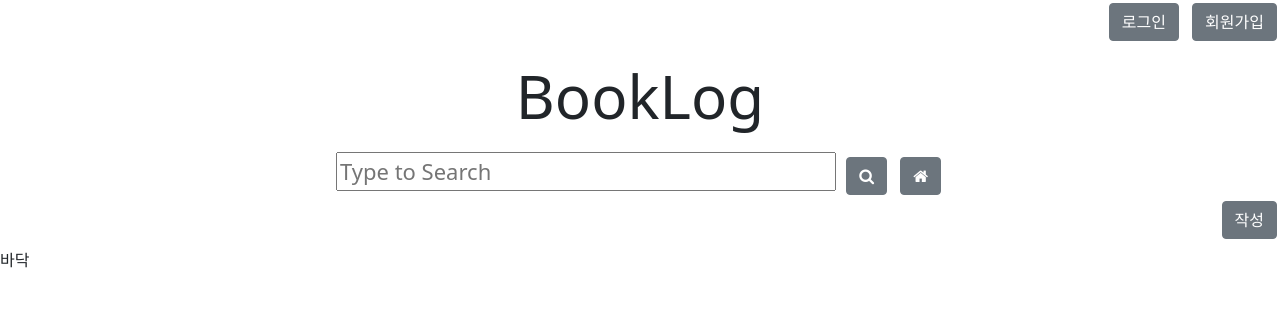
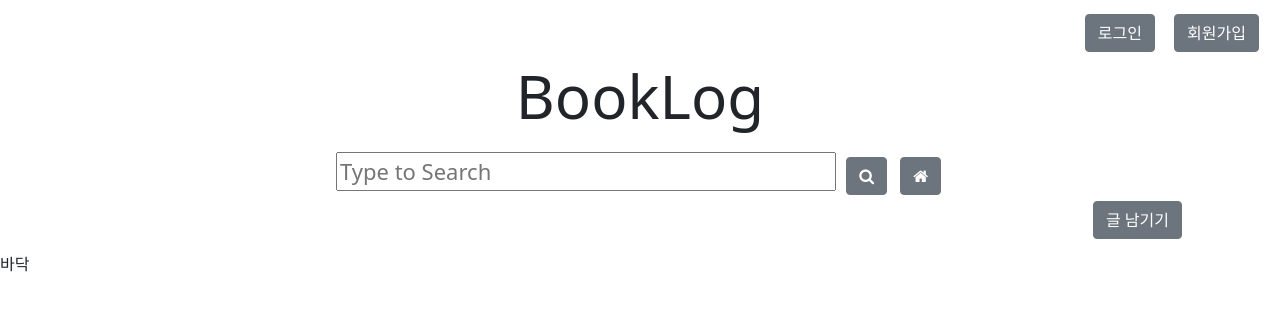
Before and after one commit to rmadbstjd/BookLog, a Flask app: page / in a window 1280 px wide. Shown: the top 311 px of the page. Run offline with Flask 2, Linux system fonts and the light colour scheme; data that the repository does not hold is empty.

Commit message:
css 수정본

```diff
--- a/templates/index.html
+++ b/templates/index.html
@@ -24,6 +24,11 @@
   <style>
     .topbtn {
       float: right;
+      margin-top: 11px;
+      margin-right: 18px;
+    }
+    .topbtn > button {
+      margin-left: 12px;
     }
 
     .btn-secondary {
@@ -48,6 +53,8 @@
 
     .writebtn {
       float: right;
+      margin-right: 95px;
+      margin-bottom: 10px;
     }
 
     .body > p {
@@ -117,9 +124,8 @@
       for (i = 0; i < item.length; i++) {
         name = item[i].getElementsByClassName("name");
         if (name[0].innerHTML.toUpperCase().indexOf(value) > -1) {
-          item[i].style.display = "flex";
+          item[i].style.display = "";
         } else {
-          // item[i].style.display = "none";
           let colelements = item[i].parentElement.parentElement.parentElement;
           colelements.style.display = "none";
         }
@@ -158,7 +164,7 @@
                                     <div class="card-body item">
                                       <span><h5 class="card-title name">${title}</h5></span>
                                       <hr>
-                                      <p>아이디, 닉네임</p>
+                                      <p>닉네임</p>
                                     </div>
                                   </div>
                                 </a>
@@ -167,6 +173,10 @@
           }
         },
       });
+    }
+
+    function WriteNote() {
+      alert("글남기기");
     }
   </script>
   <body>
@@ -200,12 +210,14 @@
         </div>
       </div>
       <div class="writebtn">
-        <button type="button" class="btn btn-secondary">작성</button>
+        <button type="button" class="btn btn-secondary" onclick="WriteNote()">
+          글 남기기
+        </button>
       </div>
     </body>
     <div class="body container">
       <!-- <p>검색</p> -->
-      <div id="books_container" class="row row-cols-2 row-cols-md-3"></div>
+      <div id="books_container" class="row row-cols-2 row-cols-md-4"></div>
     </div>
     <div class="footer">
       <p>바닥</p>
```
